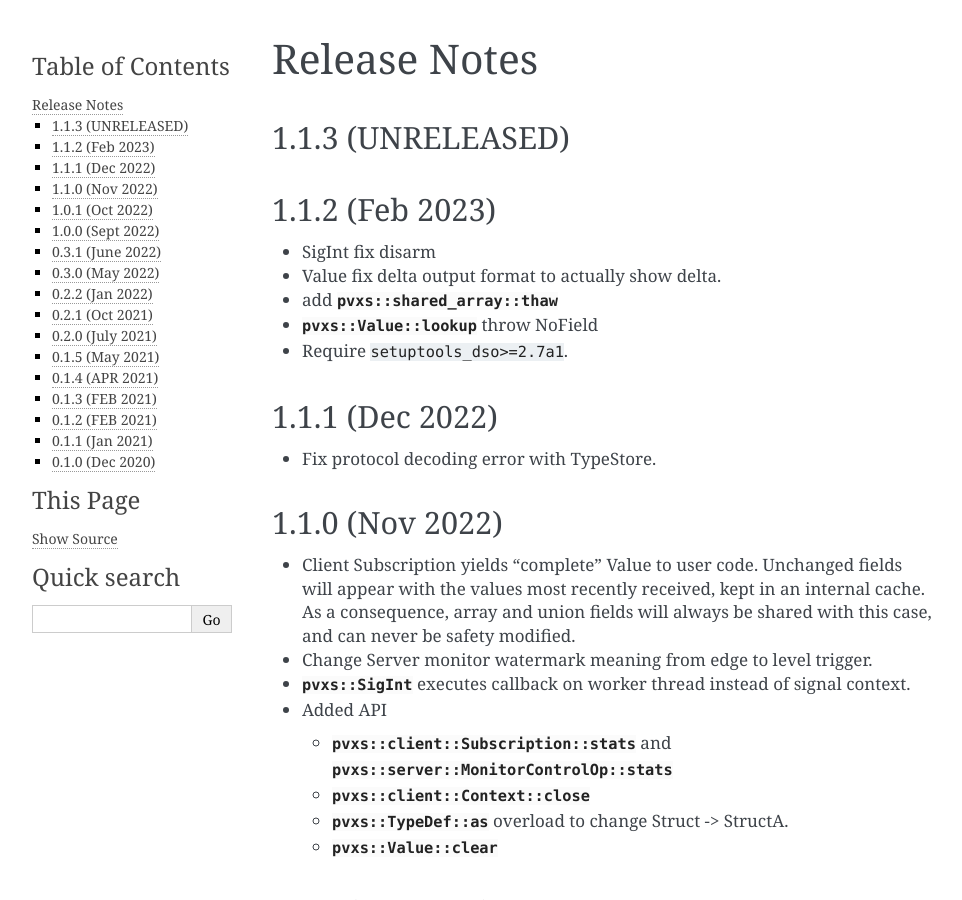
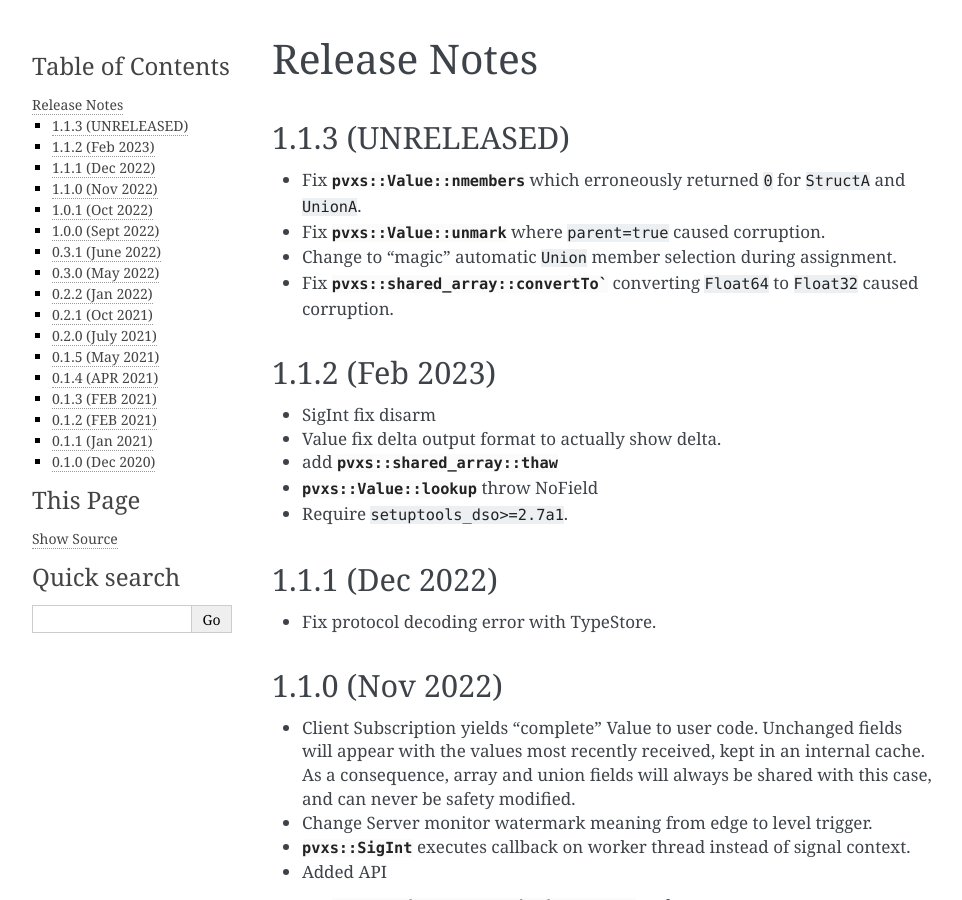
Before and after one commit to epics-base/pvxs, a Sphinx documentation site: the page built from documentation/releasenotes.rst, in a window 1280 px wide and 900 px high. Shown: the whole window, without its empty margins (148-1110 px from the left). Built offline with Sphinx 7.4.7, drawn with Linux system fonts in a browser that asks for light colours; pages that are not in the unit, such as notebooks, are missing from menus.

Commit message:
update release notes

```diff
--- a/documentation/releasenotes.rst
+++ b/documentation/releasenotes.rst
@@ -5,6 +5,11 @@ Release Notes
 
 1.1.3 (UNRELEASED)
 ------------------
+
+* Fix `pvxs::Value::nmembers` which erroneously returned ``0`` for ``StructA`` and ``UnionA``.
+* Fix `pvxs::Value::unmark` where ``parent=true`` caused corruption.
+* Change to "magic" automatic ``Union`` member selection during assignment.
+* Fix `pvxs::shared_array::convertTo`` converting ``Float64`` to ``Float32`` caused corruption.
 
 1.1.2 (Feb 2023)
 ----------------
```
